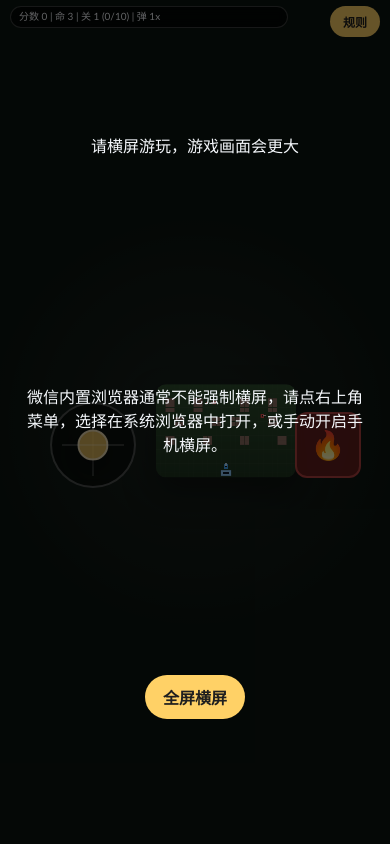
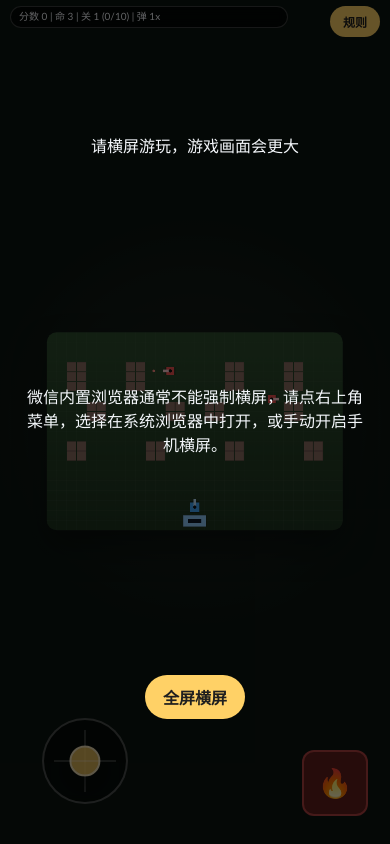
Before and after one commit to lshicong98-dot/tanke, a plain HTML site: page index.html in a window 390 px wide. Drawn offline with Linux system fonts and the light colour scheme.

Commit message:
Add files via upload

```diff
--- a/style.css
+++ b/style.css
@@ -334,10 +334,10 @@ body.mode-mobile .game-wrap {
 
 body.mode-mobile canvas {
   position: absolute;
-  left: calc(var(--left-zone) + (100vw - var(--left-zone) - var(--right-zone)) * 0.53);
+  left: 50%;
   top: calc(var(--top-zone) + (100dvh - var(--top-zone) - var(--bottom-zone)) / 2);
-  width: min(calc(100vw - var(--left-zone) - var(--right-zone) - 4px), calc((100dvh - var(--top-zone) - var(--bottom-zone)) * 1.5));
-  height: min(calc((100vw - var(--left-zone) - var(--right-zone) - 4px) / 1.5), calc(100dvh - var(--top-zone) - var(--bottom-zone)));
+  width: min(76vw, calc((100dvh - var(--top-zone) - var(--bottom-zone)) * 1.5));
+  height: min(calc(76vw / 1.5), calc(100dvh - var(--top-zone) - var(--bottom-zone)));
   transform: translate(-50%, -50%);
   border-radius: 10px;
   box-shadow: 0 16px 32px rgba(0,0,0,0.38);
@@ -381,14 +381,12 @@ body.mode-mobile .rules-btn {
 
 body.mode-mobile .controls {
   position: absolute;
-  inset: var(--top-zone) max(14px, env(safe-area-inset-right, 0px)) 0 max(18px, env(safe-area-inset-left, 0px));
+  inset: var(--top-zone) 0 0;
   z-index: 7;
-  display: grid;
-  grid-template-columns: var(--left-zone) 1fr var(--right-zone);
-  align-items: center;
-  justify-items: center;
+  display: block;
   padding: 0;
   background: transparent;
+  pointer-events: none;
 }
 
 body.mode-mobile .dpad {
@@ -396,14 +394,18 @@ body.mode-mobile .dpad {
 }
 
 body.mode-mobile .joystick {
+  position: absolute;
+  left: clamp(26px, 5vw, 54px);
+  bottom: max(clamp(10px, 3dvh, 24px), env(safe-area-inset-bottom, 0px));
   display: block;
-  grid-column: 1;
-  justify-self: end;
-  margin-right: 16px;
+  pointer-events: auto;
 }
 
 body.mode-mobile .fire-btn {
-  grid-column: 3;
+  position: absolute;
+  right: clamp(22px, 5vw, 48px);
+  bottom: max(clamp(12px, 3.5dvh, 28px), env(safe-area-inset-bottom, 0px));
+  pointer-events: auto;
 }
 
 body.mode-mobile .ctrl-btn {
```
